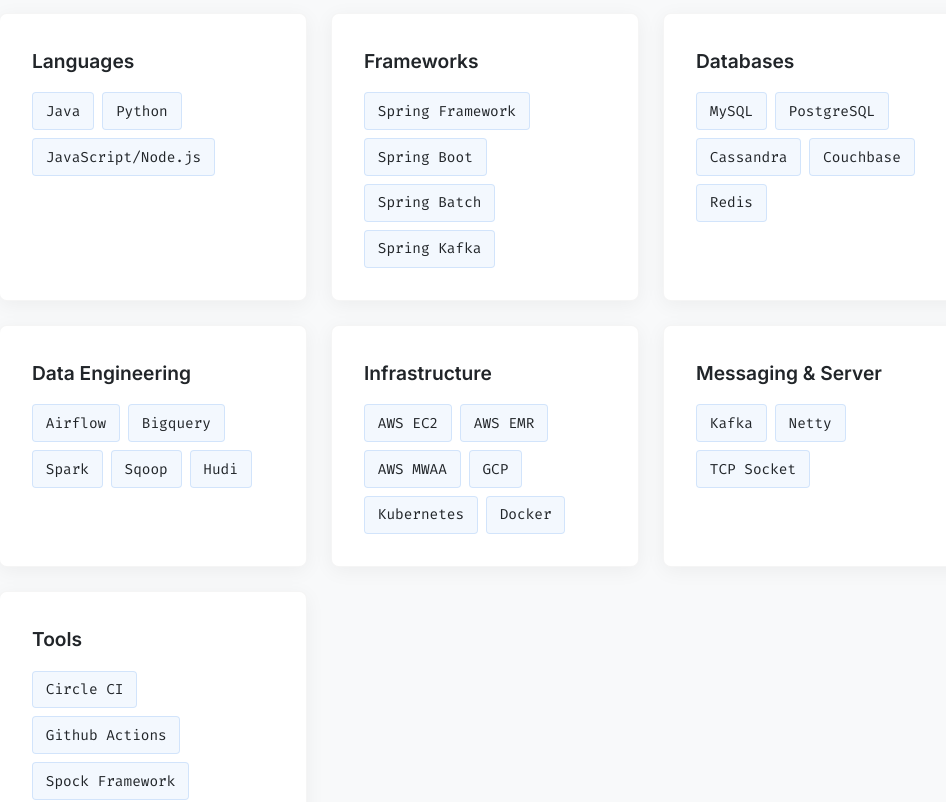
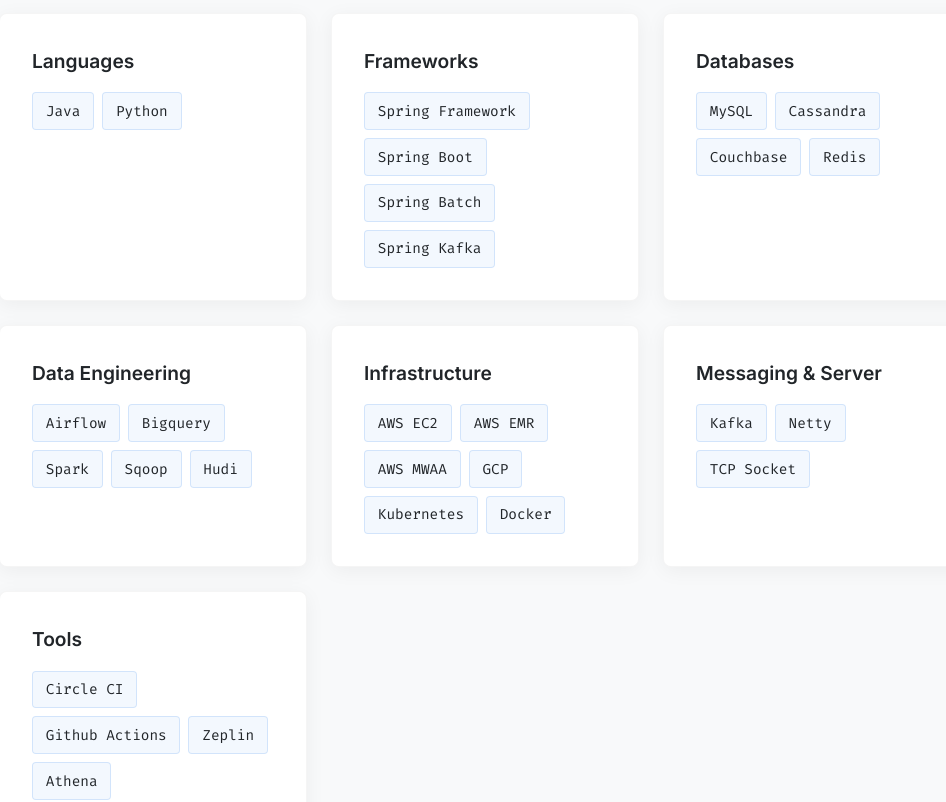
Before and after one commit to minkyunkim-kor/portfolio, a React (Vite) app: page / in a window 1280 px wide. Shown: the part 1480-2282 px from the top of the page, without its empty margins (155-1101 px from the left). Built offline with nearby package versions, Linux system fonts and the light colour scheme.

Commit message:
기술스택 변경

```diff
--- a/src/data.js
+++ b/src/data.js
@@ -9,13 +9,14 @@ export const data = {
     summary: "레거시를 MSA로 전환하고, 인프라를 클라우드로 이전하며, 서비스 내 기능을 단독 기능으로 런칭하고, 팀의 개발 생산성을 끌어올리는 것 — 코드를 넘어 시스템 전체를 설계하는 엔지니어입니다."
   },
   techStack: {
-    languages: ["Java", "Python", "JavaScript/Node.js"],
+    languages: ["Java", "Python"],
     frameworks: ["Spring Framework", "Spring Boot", "Spring Batch", "Spring Kafka"],
-    databases: ["MySQL", "PostgreSQL", "Cassandra", "Couchbase", "Redis"],
+    databases: ["MySQL", "Cassandra", "Couchbase", "Redis"],
     infrastructure: ["AWS EC2", "AWS EMR", "AWS MWAA", "GCP", "Kubernetes", "Docker"],
     messaging: ["Kafka", "Netty", "TCP Socket"],
     dataEngineering: ["Airflow", "Bigquery", "Spark", "Sqoop", "Hudi"],
-    tools: ["Circle CI", "Github Actions", "Spock Framework", "Zeplin", "Athena", "Hibernate Validator"]
+    tests: ["Spock Framework", "JUnit", "Mockito"],
+    tools: ["Circle CI", "Github Actions", "Zeplin", "Athena"]
   },
   experience: [
     {
```
